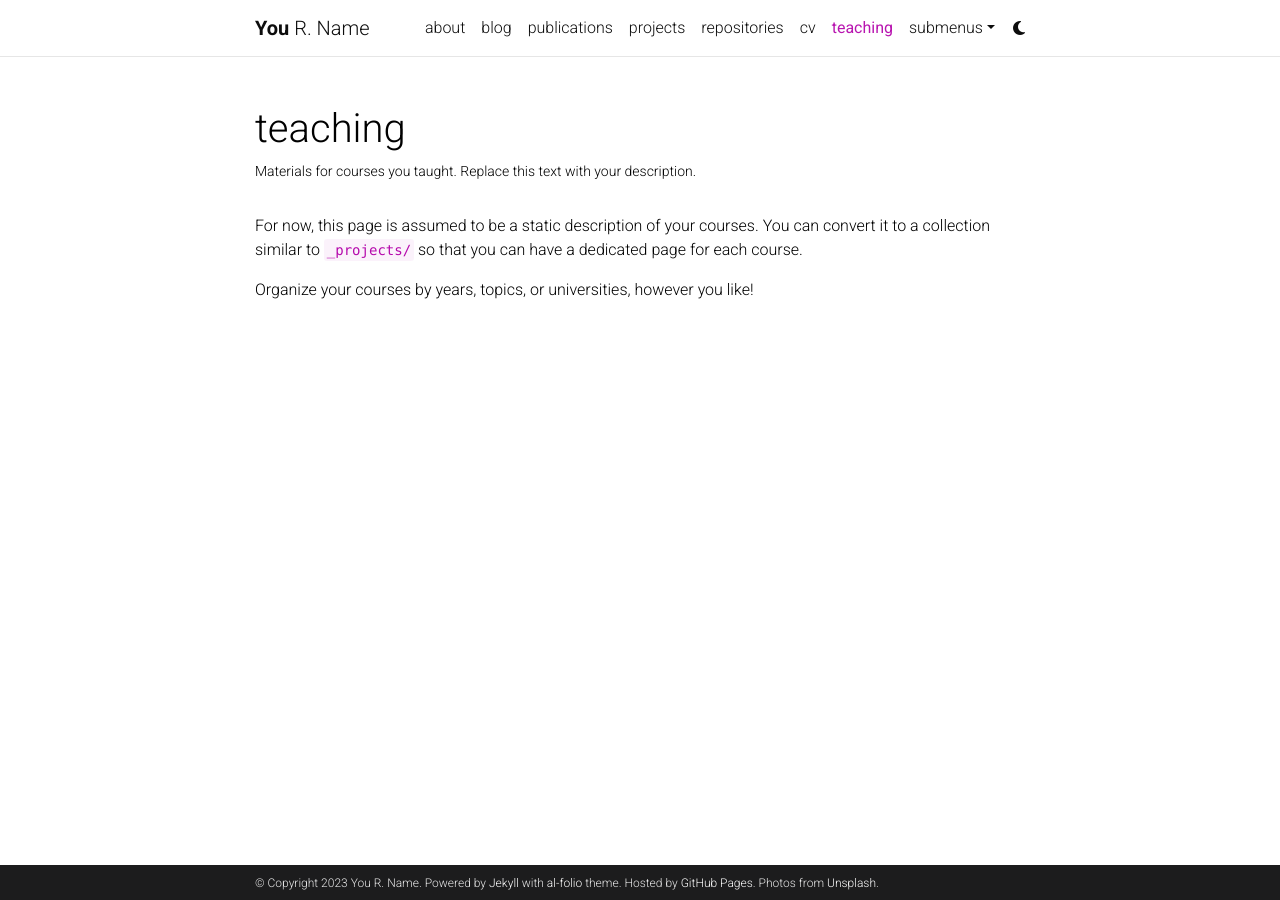
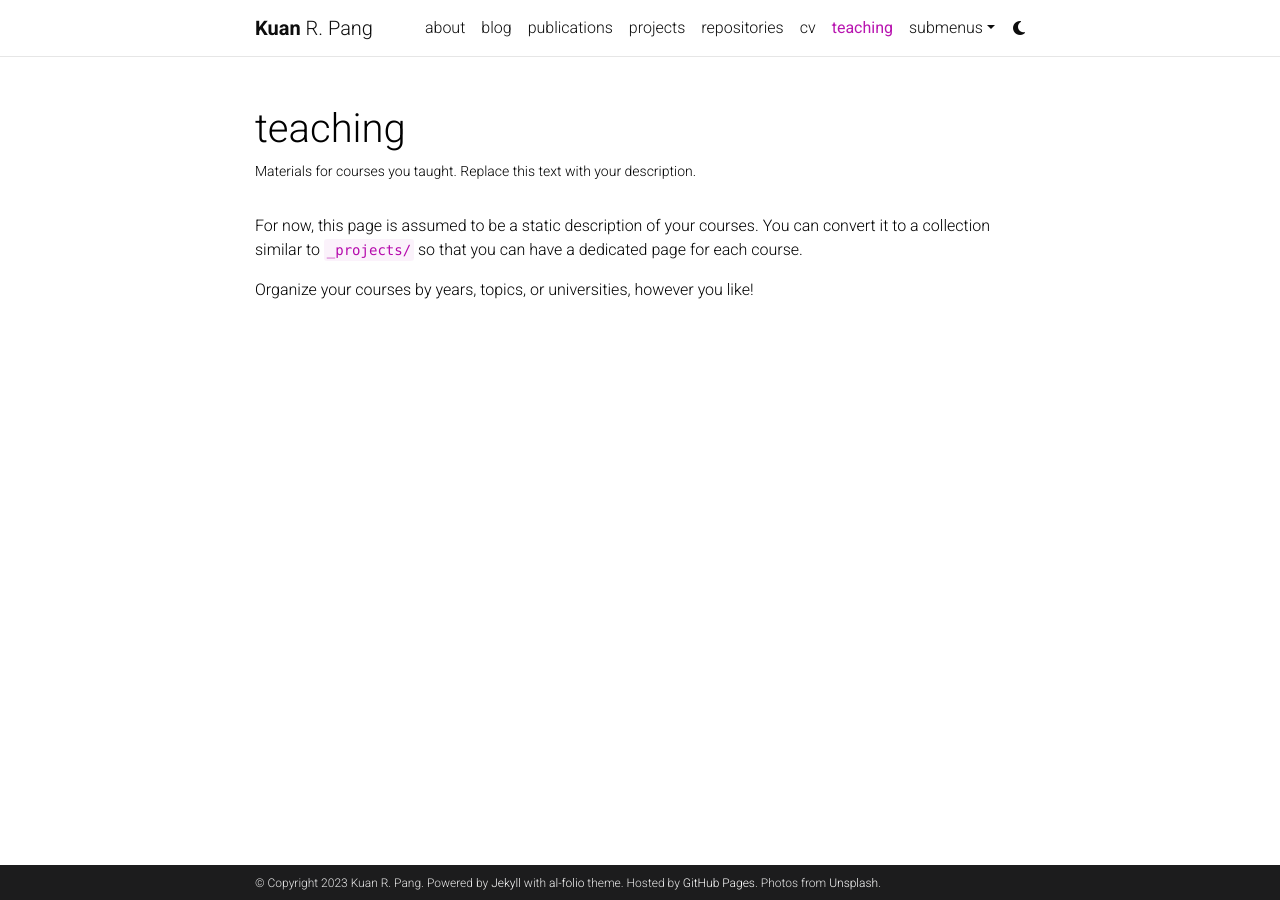
Before and after one commit to Kuan-Pang/kuan-pang.github.io, a Jekyll site: the page built from _pages/teaching.md, in a window 1280 px wide. Built offline with Jekyll 4.4.1, drawn with Linux system fonts in a browser that asks for light colours; comment, search, counter and statistics services are not loaded; a style sheet for code colours, icons or effects is not loaded.

Commit message:
update url

```diff
--- a/_config.yml
+++ b/_config.yml
@@ -3,9 +3,9 @@
 # -----------------------------------------------------------------------------
 
 title: blank # the website title (if blank, full name will be used instead)
-first_name: You
+first_name: Kuan
 middle_name: R.
-last_name: Name
+last_name: Pang
 email: you@example.com
 description: > # the ">" symbol means to ignore newlines until "footer_text:"
   A simple, whitespace theme for academics. Based on [*folio](https://github.com/bogoli/-folio) design.
@@ -18,8 +18,8 @@
 lang: en # the language of your site (for example: en, fr, cn, ru, etc.)
 icon: ⚛️  # the emoji used as the favicon (alternatively, provide image name in /assets/img/)
 
-url: https://alshedivat.github.io # the base hostname & protocol for your site
-baseurl: /al-folio # the subpath of your site, e.g. /blog/
+url: https://kuan-pang.github.io # the base hostname & protocol for your site
+baseurl: "" # the subpath of your site, e.g. /blog/
 last_updated: false # set to true if you want to display last updated in the footer
 impressum_path:  # set to path to include impressum link in the footer, use the same path as permalink in a page, helps to conform with EU GDPR
 
```
Also changed, not shown: _pages/about.md (+1 -1 lines).
